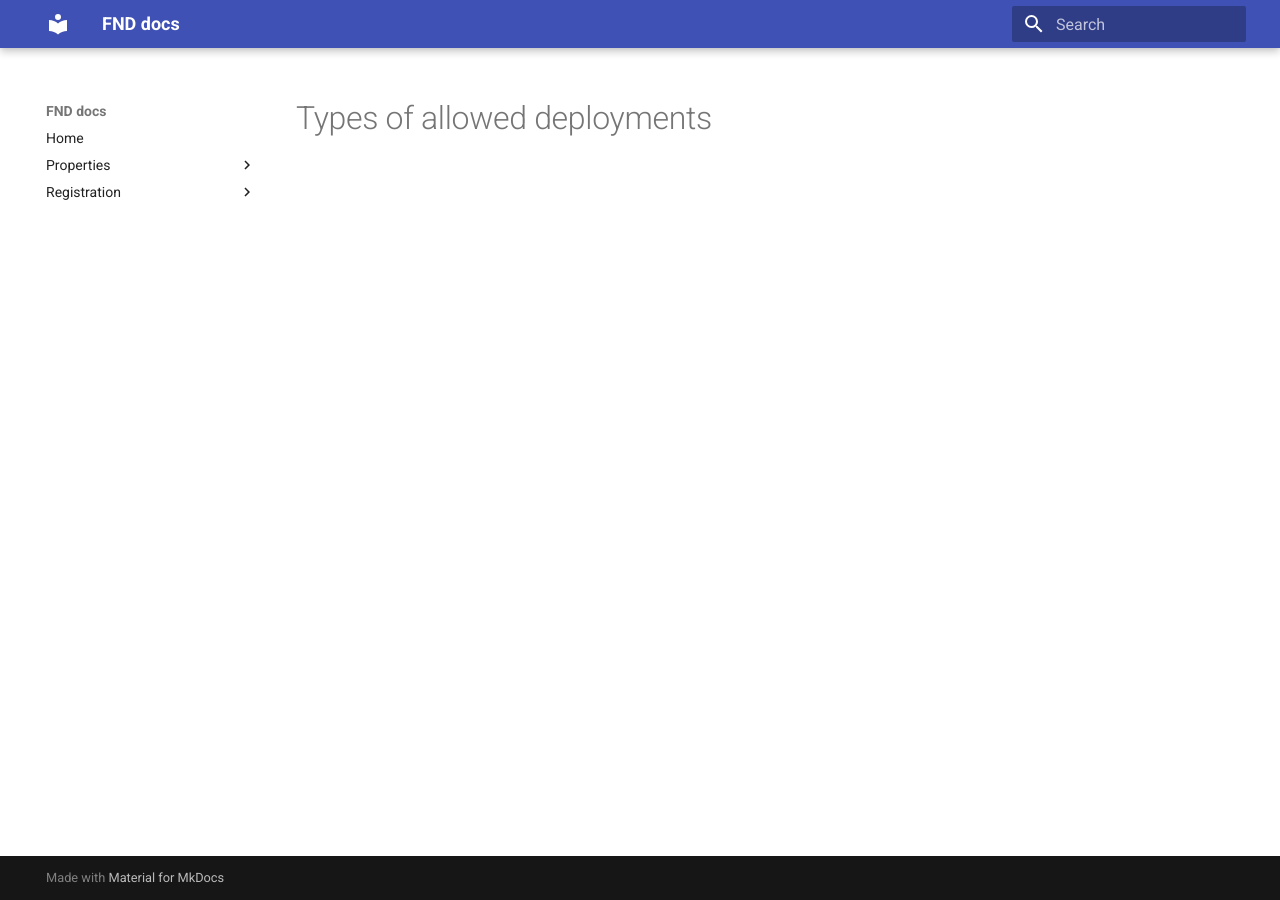
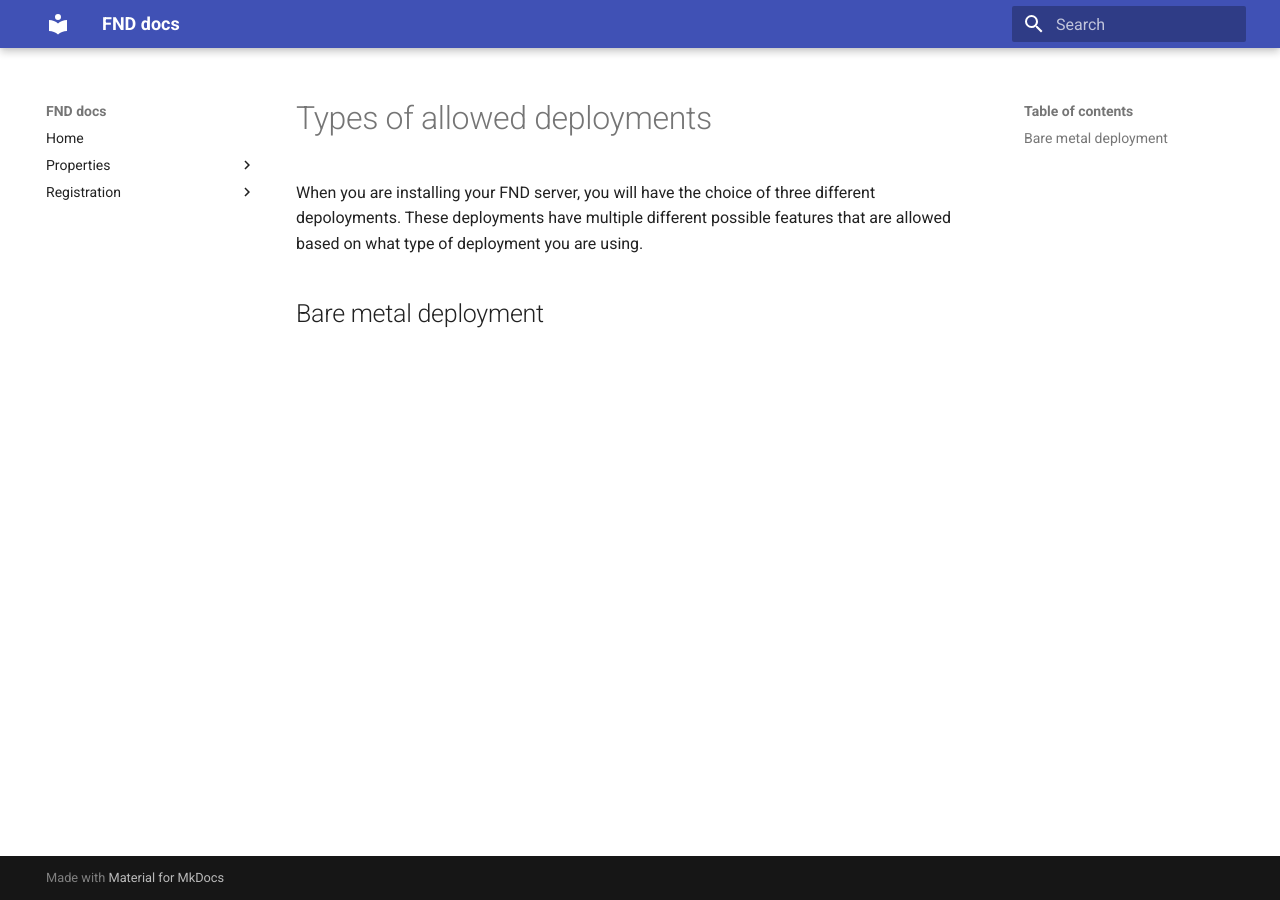
Before and after one commit to BetV3/fndDocs, an MkDocs documentation site: the page built from docs/abstract/Types of Deployment.md, in a window 1280 px wide. Built offline with MkDocs 1.6.1 and Material for MkDocs 9.7.7, drawn with Linux system fonts in a browser that asks for light colours.

Commit message:
Update Types of Deployment.md

```diff
--- a/docs/abstract/Types of Deployment.md
+++ b/docs/abstract/Types of Deployment.md
@@ -1 +1,6 @@
 # Types of allowed deployments
+When you are installing your FND server, you will have the choice of three different depoloyments. These deployments have multiple different possible features that are allowed based on what type of deployment you are using.
+
+## Bare metal deployment
+
+##
```
